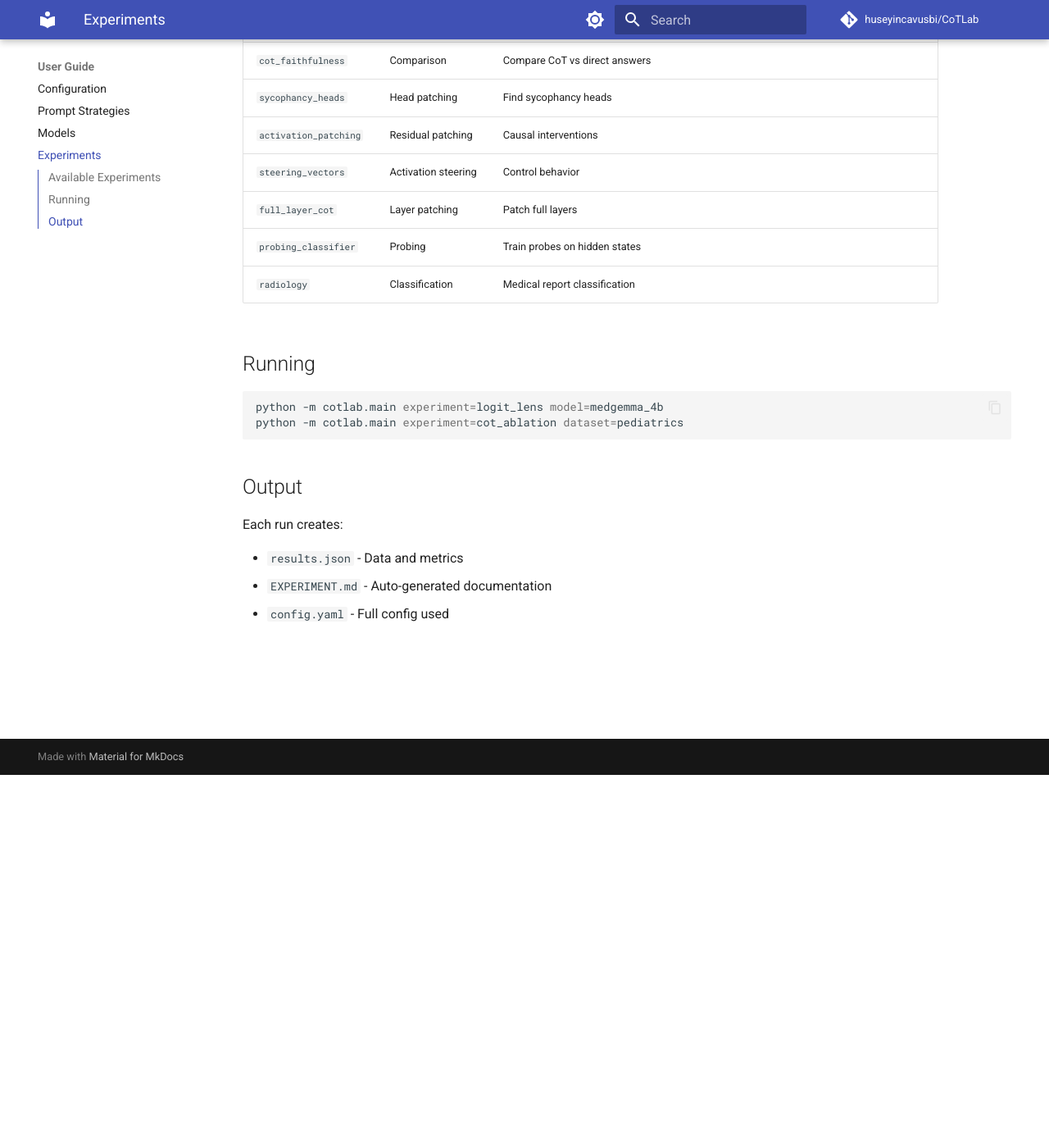
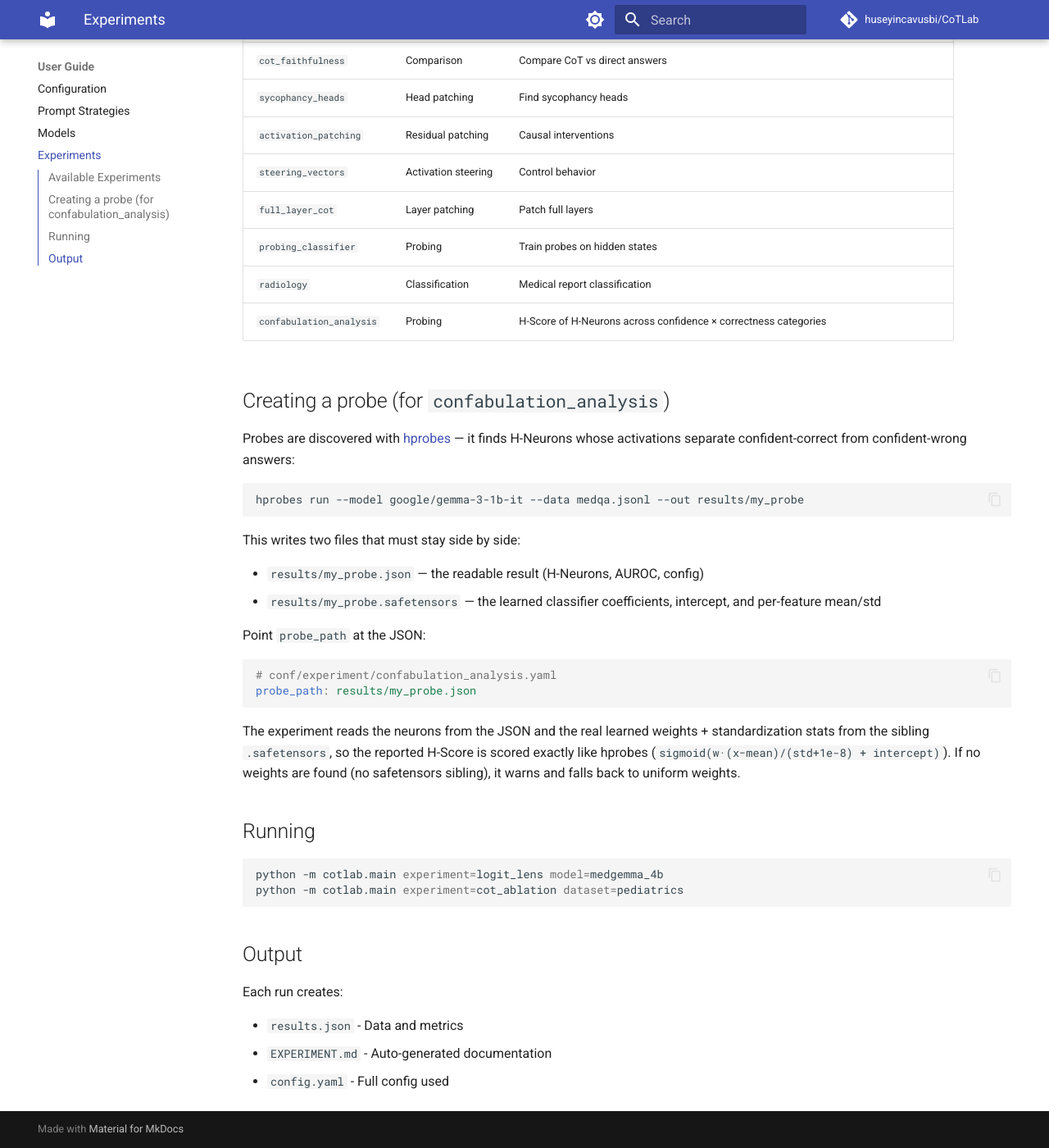
Before and after one commit to huseyincavusbi/CoTLab, an MkDocs documentation site: the page built from docs/guide/experiments.md, in a window 1280 px wide and 1400 px high, scrolled down 455 px. Shown: the whole window at 82% size. Built offline with MkDocs 1.6.1 and Material for MkDocs 9.7.7, drawn with Linux system fonts in a browser that asks for light colours; comment, search, counter and statistics services are not loaded.

Commit message:
docs: guide probe creation in confabulation config and docs

````diff
--- a/docs/guide/experiments.md
+++ b/docs/guide/experiments.md
@@ -15,6 +15,36 @@
 | `full_layer_cot` | Layer patching | Patch full layers |
 | `probing_classifier` | Probing | Train probes on hidden states |
 | `radiology` | Classification | Medical report classification |
+| `confabulation_analysis` | Probing | H-Score of H-Neurons across confidence × correctness categories |
+
+## Creating a probe (for `confabulation_analysis`)
+
+Probes are discovered with [hprobes](https://github.com/huseyincavusbi/hprobes) — it
+finds H-Neurons whose activations separate confident-correct from confident-wrong
+answers:
+
+```bash
+hprobes run --model google/gemma-3-1b-it --data medqa.jsonl --out results/my_probe
+```
+
+This writes two files that must stay side by side:
+
+- `results/my_probe.json` — the readable result (H-Neurons, AUROC, config)
+- `results/my_probe.safetensors` — the learned classifier coefficients,
+  intercept, and per-feature mean/std
+
+Point `probe_path` at the JSON:
+
+```yaml
+# conf/experiment/confabulation_analysis.yaml
+probe_path: results/my_probe.json
+```
+
+The experiment reads the neurons from the JSON and the real learned weights +
+standardization stats from the sibling `.safetensors`, so the reported H-Score
+is scored exactly like hprobes (`sigmoid(w·(x−mean)/(std+1e-8) + intercept)`).
+If no weights are found (no safetensors sibling), it warns and falls back to
+uniform weights.
 
 ## Running
 
````
Also changed, not shown: 1 other file.
